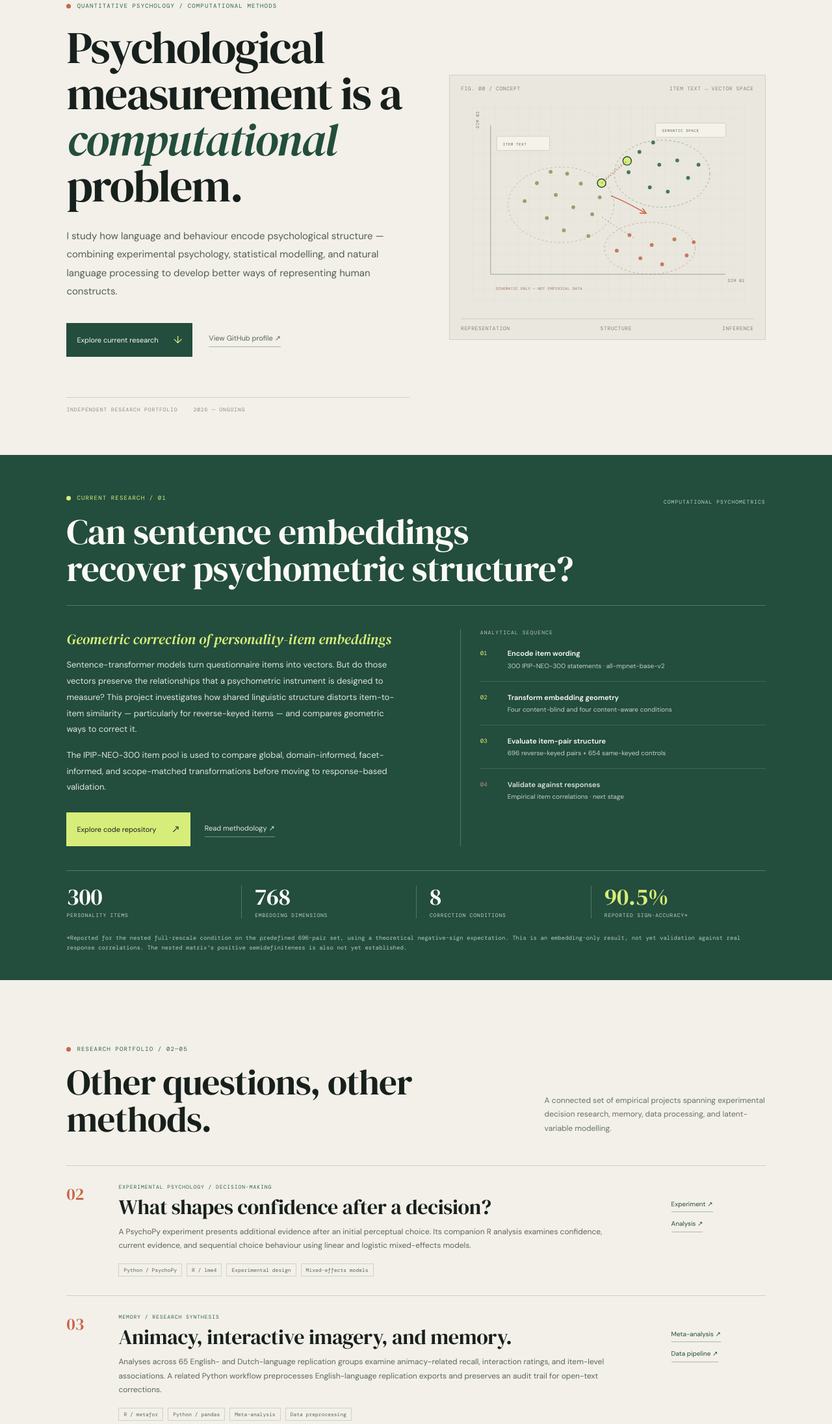
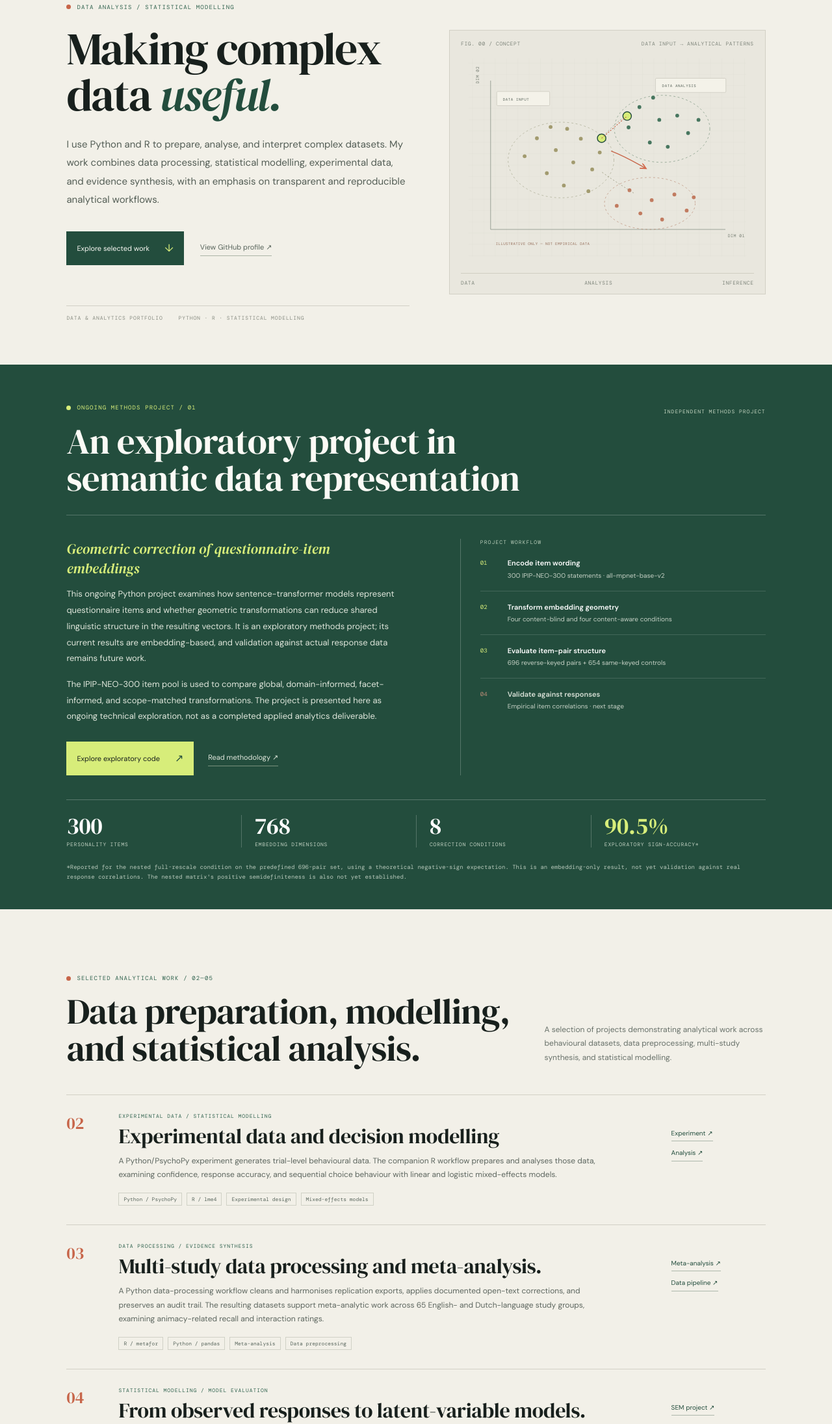
Before and after one commit to MahdiMoocavi/MahdiMoocavi.github.io, a plain HTML site: page index.html in a window 1280 px wide. Shown: the part 165-2356 px from the top of the page at 65% size. Drawn offline with nearby package versions, Linux system fonts and the light colour scheme.

Commit message:
Refine portfolio copy for data and analytics roles

```diff
--- a/index.html
+++ b/index.html
@@ -3,14 +3,14 @@
 <head>
   <meta charset="utf-8">
   <meta name="viewport" content="width=device-width, initial-scale=1">
-  <meta name="description" content="Mahdi Moosavi — quantitative psychology, computational psychometrics, behavioural modelling, and NLP.">
+  <meta name="description" content="Mahdi Moosavi — data analysis, statistical modelling, reproducible Python and R workflows, and quantitative research.">
   <meta name="theme-color" content="#f2f0e8">
   <link rel="canonical" href="https://mahdimoocavi.github.io/">
   <meta property="og:type" content="website">
-  <meta property="og:title" content="Mahdi Moosavi — Quantitative Psychology">
-  <meta property="og:description" content="Research at the intersection of psychological measurement, behavioural data, statistical modelling, and language.">
+  <meta property="og:title" content="Mahdi Moosavi — Data Analysis & Quantitative Methods">
+  <meta property="og:description" content="Data analysis, statistical modelling, Python and R workflows, and evidence synthesis.">
   <meta property="og:url" content="https://mahdimoocavi.github.io/">
-  <title>Mahdi Moosavi — Quantitative Psychology & Computational Methods</title>
+  <title>Mahdi Moosavi — Data Analysis & Quantitative Methods & Computational Methods</title>
   <link rel="icon" href="assets/mark.svg" type="image/svg+xml">
   <link rel="preconnect" href="https://fonts.googleapis.com">
   <link rel="preconnect" href="https://fonts.gstatic.com" crossorigin>
@@ -35,24 +35,24 @@
   <main id="top">
     <section class="hero">
       <div class="hero-main">
-        <p class="eyebrow"><span class="eyebrow-dot"></span> QUANTITATIVE PSYCHOLOGY / COMPUTATIONAL METHODS</p>
-        <h1>Psychological measurement is a <em>computational</em> problem.</h1>
-        <p class="hero-intro">I study how language and behaviour encode psychological structure — combining experimental psychology, statistical modelling, and natural language processing to develop better ways of representing human constructs.</p>
+        <p class="eyebrow"><span class="eyebrow-dot"></span> DATA ANALYSIS / STATISTICAL MODELLING</p>
+        <h1>Making complex data <em>useful.</em></h1>
+        <p class="hero-intro">I use Python and R to prepare, analyse, and interpret complex datasets. My work combines data processing, statistical modelling, experimental data, and evidence synthesis, with an emphasis on transparent and reproducible analytical workflows.</p>
         <div class="hero-links">
-          <a class="primary-link" href="#research">Explore current research <span>↓</span></a>
+          <a class="primary-link" href="#research">Explore selected work <span>↓</span></a>
           <a class="secondary-link" href="https://github.com/MahdiMoocavi" target="_blank" rel="noreferrer">View GitHub profile ↗</a>
         </div>
         <div class="hero-index">
-          <span>INDEPENDENT RESEARCH PORTFOLIO</span>
-          <span>2026 — ONGOING</span>
+          <span>DATA & ANALYTICS PORTFOLIO</span>
+          <span>PYTHON · R · STATISTICAL MODELLING</span>
         </div>
       </div>
 
-      <aside class="hero-visual" aria-label="Conceptual illustration of item embeddings and psychological structure">
-        <div class="visual-topline"><span>FIG. 00 / CONCEPT</span><span>ITEM TEXT → VECTOR SPACE</span></div>
+      <aside class="hero-visual" aria-label="Illustrative representation of patterns in analytical data">
+        <div class="visual-topline"><span>FIG. 00 / CONCEPT</span><span>DATA INPUT → ANALYTICAL PATTERNS</span></div>
         <svg viewBox="0 0 620 470" role="img" aria-labelledby="space-title space-desc">
-          <title id="space-title">Conceptual map of semantic representations</title>
-          <desc id="space-desc">A schematic point cloud showing groups of item representations, with a highlighted pair and transformation arrow. This is an explanatory illustration, not an empirical output.</desc>
+          <title id="space-title">Schematic map of observations and data patterns</title>
+          <desc id="space-desc">An abstract illustration of grouped observations and relationships. This is a visual motif, not an empirical output.</desc>
           <defs>
             <pattern id="microgrid" width="24" height="24" patternUnits="userSpaceOnUse">
               <path d="M24 0H0V24" fill="none" stroke="#d7d4c9" stroke-width=".7"/>
@@ -90,35 +90,35 @@
           <circle cx="298" cy="184" r="9" class="focus-node"/><circle cx="352" cy="137" r="9" class="focus-node"/>
           <path d="M298 184L352 137" class="pair-line"/>
           <rect x="76" y="85" width="112" height="30" rx="2" class="plot-tag"/>
-          <text x="89" y="104" class="plot-tag-text">ITEM TEXT</text>
+          <text x="89" y="104" class="plot-tag-text">DATA INPUT</text>
           <rect x="412" y="57" width="149" height="30" rx="2" class="plot-tag"/>
-          <text x="426" y="76" class="plot-tag-text">SEMANTIC SPACE</text>
-          <text x="74" y="410" class="plot-note">SCHEMATIC ONLY — NOT EMPIRICAL DATA</text>
+          <text x="426" y="76" class="plot-tag-text">DATA ANALYSIS</text>
+          <text x="74" y="410" class="plot-note">ILLUSTRATIVE ONLY — NOT EMPIRICAL DATA</text>
         </svg>
-        <div class="visual-bottom"><span>REPRESENTATION</span><span>STRUCTURE</span><span>INFERENCE</span></div>
+        <div class="visual-bottom"><span>DATA</span><span>ANALYSIS</span><span>INFERENCE</span></div>
       </aside>
     </section>
 
     <section class="research-lead section-shell" id="research">
       <div class="lead-heading">
         <div>
-          <p class="eyebrow"><span class="eyebrow-dot"></span> CURRENT RESEARCH / 01</p>
-          <h2>Can sentence embeddings recover psychometric structure?</h2>
+          <p class="eyebrow"><span class="eyebrow-dot"></span> ONGOING METHODS PROJECT / 01</p>
+          <h2>An exploratory project in semantic data representation</h2>
         </div>
-        <span class="lead-side-label">COMPUTATIONAL PSYCHOMETRICS</span>
+        <span class="lead-side-label">INDEPENDENT METHODS PROJECT</span>
       </div>
       <div class="lead-grid">
         <div class="lead-copy">
-          <p class="lead-deck">Geometric correction of personality-item embeddings</p>
-          <p>Sentence-transformer models turn questionnaire items into vectors. But do those vectors preserve the relationships that a psychometric instrument is designed to measure? This project investigates how shared linguistic structure distorts item-to-item similarity — particularly for reverse-keyed items — and compares geometric ways to correct it.</p>
-          <p>The IPIP-NEO-300 item pool is used to compare global, domain-informed, facet-informed, and scope-matched transformations before moving to response-based validation.</p>
+          <p class="lead-deck">Geometric correction of questionnaire-item embeddings</p>
+          <p>This ongoing Python project examines how sentence-transformer models represent questionnaire items and whether geometric transformations can reduce shared linguistic structure in the resulting vectors. It is an exploratory methods project; its current results are embedding-based, and validation against actual response data remains future work.</p>
+          <p>The IPIP-NEO-300 item pool is used to compare global, domain-informed, facet-informed, and scope-matched transformations. The project is presented here as ongoing technical exploration, not as a completed applied analytics deliverable.</p>
           <div class="lead-actions">
-            <a class="primary-link dark-link" href="https://github.com/MahdiMoocavi/Geometric-Embedding-Correction" target="_blank" rel="noreferrer">Explore code repository <span>↗</span></a>
+            <a class="primary-link dark-link" href="https://github.com/MahdiMoocavi/Geometric-Embedding-Correction" target="_blank" rel="noreferrer">Explore exploratory code <span>↗</span></a>
             <a class="secondary-link" href="https://github.com/MahdiMoocavi/Geometric-Embedding-Correction/blob/main/geometric-correction-methodology.md" target="_blank" rel="noreferrer">Read methodology ↗</a>
           </div>
         </div>
         <div class="lead-method">
-          <p class="method-label">ANALYTICAL SEQUENCE</p>
+          <p class="method-label">PROJECT WORKFLOW</p>
           <ol class="method-flow">
             <li><span>01</span><div><b>Encode item wording</b><small>300 IPIP-NEO-300 statements · all-mpnet-base-v2</small></div></li>
             <li><span>02</span><div><b>Transform embedding geometry</b><small>Four content-blind and four content-aware conditions</small></div></li>
@@ -131,7 +131,7 @@
         <div class="metric"><strong>300</strong><span>PERSONALITY ITEMS</span></div>
         <div class="metric"><strong>768</strong><span>EMBEDDING DIMENSIONS</span></div>
         <div class="metric"><strong>8</strong><span>CORRECTION CONDITIONS</span></div>
-        <div class="metric result-metric"><strong>90.5%</strong><span>REPORTED SIGN-ACCURACY*</span></div>
+        <div class="metric result-metric"><strong>90.5%</strong><span>EXPLORATORY SIGN-ACCURACY*</span></div>
       </div>
       <p class="metric-note">*Reported for the nested full-rescale condition on the predefined 696-pair set, using a theoretical negative-sign expectation. This is an embedding-only result, not yet validation against real response correlations. The nested matrix's positive semidefiniteness is also not yet established.</p>
     </section>
@@ -139,18 +139,18 @@
     <section class="projects section-shell" id="projects">
       <div class="section-title-row">
         <div>
-          <p class="eyebrow"><span class="eyebrow-dot"></span> RESEARCH PORTFOLIO / 02—05</p>
-          <h2>Other questions, other methods.</h2>
+          <p class="eyebrow"><span class="eyebrow-dot"></span> SELECTED ANALYTICAL WORK / 02—05</p>
+          <h2>Data preparation, modelling, and statistical analysis.</h2>
         </div>
-        <p class="section-intro">A connected set of empirical projects spanning experimental decision research, memory, data processing, and latent-variable modelling.</p>
+        <p class="section-intro">A selection of projects demonstrating analytical work across behavioural datasets, data preprocessing, multi-study synthesis, and statistical modelling.</p>
       </div>
 
       <article class="project-row">
         <div class="project-number">02</div>
         <div class="project-main">
-          <p class="project-kicker">EXPERIMENTAL PSYCHOLOGY / DECISION-MAKING</p>
-          <h3>What shapes confidence after a decision?</h3>
-          <p>A PsychoPy experiment presents additional evidence after an initial perceptual choice. Its companion R analysis examines confidence, current evidence, and sequential choice behaviour using linear and logistic mixed-effects models.</p>
+          <p class="project-kicker">EXPERIMENTAL DATA / STATISTICAL MODELLING</p>
+          <h3>Experimental data and decision modelling</h3>
+          <p>A Python/PsychoPy experiment generates trial-level behavioural data. The companion R workflow prepares and analyses those data, examining confidence, response accuracy, and sequential choice behaviour with linear and logistic mixed-effects models.</p>
           <div class="project-tags"><span>Python / PsychoPy</span><span>R / lme4</span><span>Experimental design</span><span>Mixed-effects models</span></div>
         </div>
         <div class="project-outlinks">
@@ -162,9 +162,9 @@
       <article class="project-row">
         <div class="project-number">03</div>
         <div class="project-main">
-          <p class="project-kicker">MEMORY / RESEARCH SYNTHESIS</p>
-          <h3>Animacy, interactive imagery, and memory.</h3>
-          <p>Analyses across 65 English- and Dutch-language replication groups examine animacy-related recall, interaction ratings, and item-level associations. A related Python workflow preprocesses English-language replication exports and preserves an audit trail for open-text corrections.</p>
+          <p class="project-kicker">DATA PROCESSING / EVIDENCE SYNTHESIS</p>
+          <h3>Multi-study data processing and meta-analysis.</h3>
+          <p>A Python data-processing workflow cleans and harmonises replication exports, applies documented open-text corrections, and preserves an audit trail. The resulting datasets support meta-analytic work across 65 English- and Dutch-language study groups, examining animacy-related recall and interaction ratings.</p>
           <div class="project-tags"><span>R / metafor</span><span>Python / pandas</span><span>Meta-analysis</span><span>Data preprocessing</span></div>
         </div>
         <div class="project-outlinks">
@@ -176,9 +176,9 @@
       <article class="project-row">
         <div class="project-number">04</div>
         <div class="project-main">
-          <p class="project-kicker">LATENT-VARIABLE MODELLING</p>
-          <h3>From observed survey responses to latent constructs.</h3>
-          <p>An applied R project using confirmatory factor analysis, structural equation modelling, mediation, bootstrap estimation, and hold-out comparisons of model fit in survey data on religiosity and attitudes.</p>
+          <p class="project-kicker">STATISTICAL MODELLING / MODEL EVALUATION</p>
+          <h3>From observed responses to latent-variable models.</h3>
+          <p>An applied R analysis using confirmatory factor analysis, structural equation modelling, mediation, bootstrap estimation, and hold-out model comparisons. The project demonstrates how observed survey data can be used to estimate and evaluate latent-variable models.</p>
           <div class="project-tags"><span>R</span><span>lavaan</span><span>CFA / SEM</span><span>Mediation</span></div>
         </div>
         <div class="project-outlinks">
@@ -189,8 +189,8 @@
       <article class="project-row">
         <div class="project-number">05</div>
         <div class="project-main">
-          <p class="project-kicker">ADDITIONAL EXPERIMENTS & APPLIED ANALYSIS</p>
-          <h3>Small, focused implementations.</h3>
+          <p class="project-kicker">ADDITIONAL DATA & ANALYSIS PROJECTS</p>
+          <h3>Focused analytical and experimental implementations.</h3>
           <p>Additional work includes a factorial ANOVA of PHQ-9 scores by living conditions and residential area, and a PsychoPy numerical-magnitude task with counterbalanced left–right presentation and trial-level response-time output.</p>
           <div class="project-tags"><span>R / ANOVA</span><span>Python / PsychoPy</span><span>Reaction time</span></div>
         </div>
@@ -204,10 +204,10 @@
     <section class="figures section-shell" id="figures">
       <div class="section-title-row">
         <div>
-          <p class="eyebrow"><span class="eyebrow-dot"></span> SELECTED FIGURES</p>
-          <h2>Evidence, not decoration.</h2>
+          <p class="eyebrow"><span class="eyebrow-dot"></span> SELECTED ANALYSIS OUTPUTS</p>
+          <h2>Visualising results and analytical patterns.</h2>
         </div>
-        <p class="section-intro">Original figure-page PNGs from two projects. Previews are deliberately compact; open an image to view the original at full size.</p>
+        <p class="section-intro">Selected outputs from behavioural analyses and multi-study synthesis. Open an image to inspect the original figure at full resolution.</p>
       </div>
 
       <div class="figure-project">
@@ -259,16 +259,16 @@
 
     <section class="about section-shell" id="about">
       <div class="about-heading">
-        <p class="eyebrow"><span class="eyebrow-dot"></span> ABOUT / METHODS</p>
-        <h2>Psychology, approached quantitatively.</h2>
+        <p class="eyebrow"><span class="eyebrow-dot"></span> PROFILE / TECHNICAL APPROACH</p>
+        <h2>Data analysis, grounded in quantitative methods.</h2>
       </div>
       <div class="about-content">
-        <p class="about-lead">My background is in psychology, with a focus on quantitative research methods and advanced statistics. I hold an MSc in Psychology: Theory & Research from KU Leuven.</p>
-        <p>I am interested in computational psychometrics: how psychological constructs can be represented, tested, and modelled using behavioural observations and language. My projects move between experiment design, statistical inference, data processing, and computational representations of questionnaire items.</p>
+        <p class="about-lead">I hold an MSc in Psychology: Theory & Research from KU Leuven, where I focused on quantitative research methods and advanced statistics. My training combines programming, data analysis, experimental design, and statistical modelling.</p>
+        <p>My project work demonstrates a transferable analytical toolkit: structuring and cleaning data, building reproducible processing workflows, selecting appropriate statistical models, evaluating results, and communicating limitations. The examples come from psychology, but the underlying skills apply to a broad range of research and analytical datasets.</p>
         <div class="method-columns">
-          <div><span>01 / DESIGN</span><b>Behavioural research</b><small>Experimental design · PsychoPy · cognitive psychology</small></div>
-          <div><span>02 / INFERENCE</span><b>Statistical modelling</b><small>Bayesian methods · GLMs · mixed-effects models · SEM</small></div>
-          <div><span>03 / COMPUTATION</span><b>Data and language</b><small>Python · R · NLP · sentence embeddings · data pipelines</small></div>
+          <div><span>01 / DATA PREPARATION</span><b>Data processing</b><small>Python · pandas · data cleaning · reproducible workflows</small></div>
+          <div><span>02 / STATISTICAL ANALYSIS</span><b>Statistical modelling</b><small>GLMs · mixed-effects models · meta-analysis · SEM · model evaluation</small></div>
+          <div><span>03 / PROGRAMMING</span><b>Data and computation</b><small>Python · R · data pipelines · statistical computing</small></div>
         </div>
       </div>
     </section>
@@ -276,8 +276,8 @@
     <section class="contact section-shell" id="contact">
       <div>
         <p class="eyebrow"><span class="eyebrow-dot"></span> CONTACT</p>
-        <h2>Research-led. Method-driven.</h2>
-        <p>For research collaborations, quantitative analysis, or data-focused opportunities.</p>
+        <h2>Data-focused. Method-driven.</h2>
+        <p>Open to Data Analyst, Research Analyst, and Quantitative Analyst opportunities.</p>
       </div>
       <a class="contact-link" href="https://github.com/MahdiMoocavi" target="_blank" rel="noreferrer">Connect on GitHub <span>↗</span></a>
     </section>
@@ -285,7 +285,7 @@
 
   <footer class="site-footer">
     <a class="identity" href="#top"><span class="identity-mark">MM</span><span class="identity-name">MAHDI MOOSAVI</span></a>
-    <span>QUANTITATIVE PSYCHOLOGY / COMPUTATIONAL METHODS</span>
+    <span>DATA ANALYSIS / STATISTICAL MODELLING</span>
     <a href="#top">BACK TO TOP ↑</a>
   </footer>
 </body>
```
